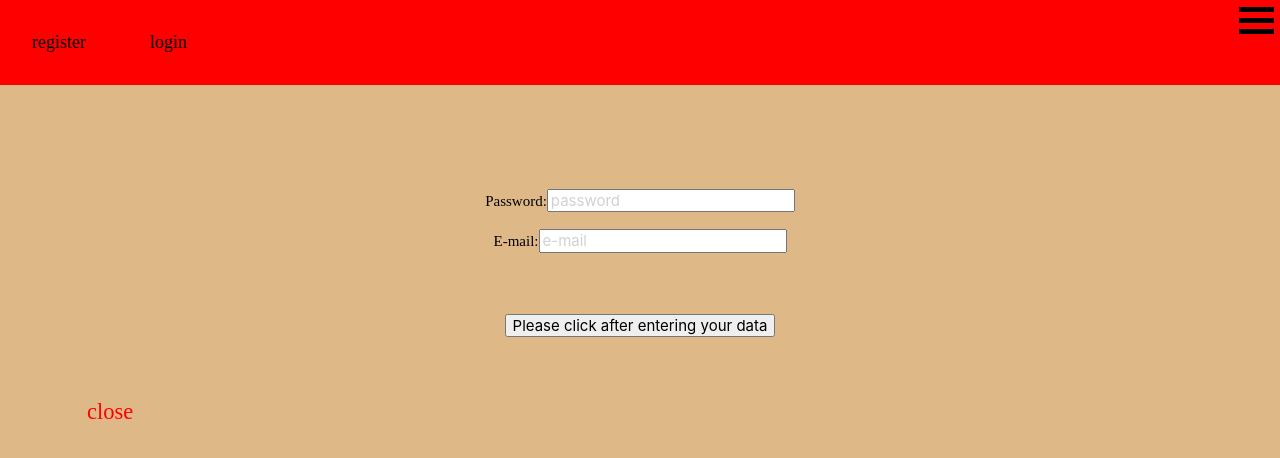
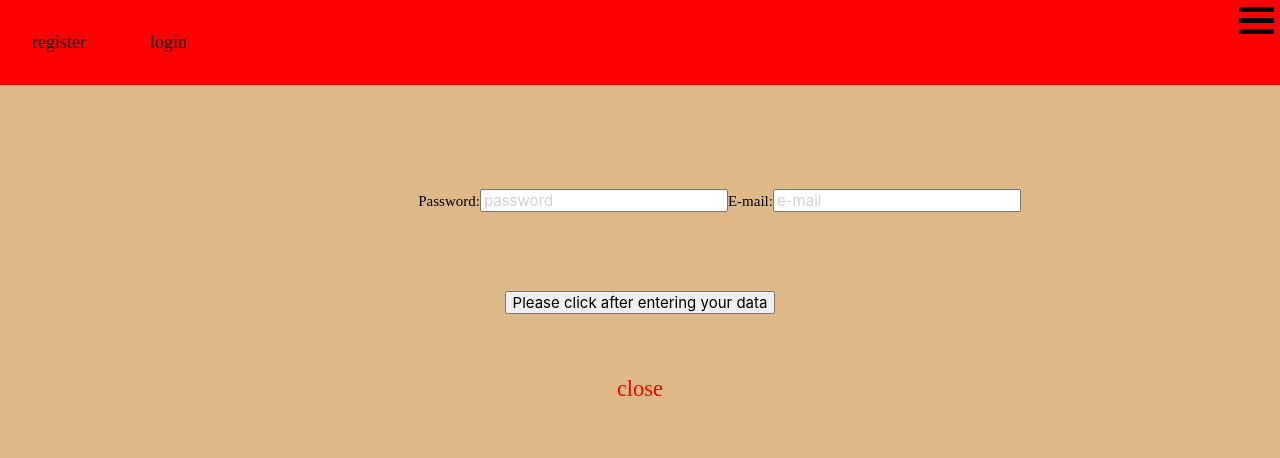
Before and after one commit to Daanruijter/deployMyTineraryApp, a React (Create React App) app in the folder client/: page /Create-account in a window 1280 px wide. Both pictures are taken after a click on the element "login". Shown: the top 458 px of the page. Built offline with nearby package versions, Linux system fonts and the light colour scheme; no server answers.

Commit message:
when user clicks close on register div or login div, in the state the open status gets set to false to be sure that when a user clicks on the button to open one of the divs it indeed gets opened again

```diff
--- a/client/src/CSS/CreateAccount.css
+++ b/client/src/CSS/CreateAccount.css
@@ -1,6 +1,15 @@
+.register-form-flexer {
+
+    display: flex;
+    flex-wrap: wrap;
+    justify-content: flex-end;
+    margin-right: 19%;
+
+}
+
 .user-registration-form {
     padding: 2%;
-    /* background-color:red; */
+
 
 }
 
@@ -8,6 +17,7 @@
 
 .user-registration-form {
     background-color: burlywood;
+    height: 100vh;
 
 }
 
@@ -40,6 +50,7 @@
     font-size: 150%;
     color: red;
     padding: 5%;
+    text-align: center;
 }
 
 .submitbutton {
--- a/client/src/CSS/Login.css
+++ b/client/src/CSS/Login.css
@@ -9,6 +9,7 @@
     background-color: burlywood;
 
 }
+
 
 .user-loginform label {
     display: inline-block;
@@ -30,6 +31,7 @@
     font-size: 150%;
     color: red;
     padding: 5%;
+    text-align: center;
 }
 
 .login-alert {
@@ -40,3 +42,10 @@
     padding-bottom: 7%;
     padding-top: 5%;
 }
+
+.form-flexer {
+    display: flex;
+    flex-wrap: wrap;
+    justify-content: flex-end;
+    margin-right: 19%;
+}
--- a/client/src/Components/CreateAccount.js
+++ b/client/src/Components/CreateAccount.js
@@ -16,7 +16,7 @@ class CreateAccount extends Component {
       lastName: "",
       password: "",
       email: "",
-      picture: ""
+      picture: "",
     };
 
     this.handleChange = this.handleChange.bind(this);
@@ -27,14 +27,21 @@ class CreateAccount extends Component {
     isAuthenticated: PropTypes.bool,
     error: PropTypes.object.isRequired,
     register: PropTypes.func.isRequired,
-    clearErrors: PropTypes.func.isRequired
+    clearErrors: PropTypes.func.isRequired,
   };
 
   toggle = () => {
-    console.log(this.state);
     this.setState({
-      createaccountDivOpen: !this.state.createaccountDivOpen
+      createaccountDivOpen: !this.state.createaccountDivOpen,
     });
+    if (this.state.createaccountDivOpen) {
+      let that = this;
+      setTimeout(function () {
+        if (that.props.changeRegisterOpen !== undefined) {
+          that.props.changeRegisterOpen();
+        }
+      }, 500);
+    }
   };
 
   // componentDidMount() {
@@ -59,11 +66,11 @@ class CreateAccount extends Component {
   handleChange(e) {
     console.log(e.target.value);
     this.setState({
-      [e.target.name]: e.target.value
+      [e.target.name]: e.target.value,
     });
   }
 
-  handleSubmit = e => {
+  handleSubmit = (e) => {
     e.preventDefault();
 
     let user = this.state;
@@ -77,7 +84,7 @@ class CreateAccount extends Component {
       lastName: "",
       password: "",
       email: "",
-      picture: ""
+      picture: "",
     });
     let firstName = this.props.firstName;
     let lastName = this.props.lastName;
@@ -104,7 +111,10 @@ class CreateAccount extends Component {
             {this.state.msg ? (
               <div className="register-alert">Alert! {this.state.msg}</div>
             ) : null}
+
             <form onSubmit={this.handleSubmit}>
+              <div className="register-form-flexer">
+                <div>
                   <label>
                     First name:
                     <input
@@ -112,9 +122,11 @@ class CreateAccount extends Component {
                       placeholder="first name"
                       type="text"
                       value={this.state.firstName}
-                  onChange={e => this.handleChange(e)}
+                      onChange={(e) => this.handleChange(e)}
                     />
                   </label>
+                </div>
+                <div>
                   <label>
                     <br />
                     Last name:
@@ -123,9 +135,11 @@ class CreateAccount extends Component {
                       placeholder="last name"
                       type="text"
                       value={this.state.lastName}
-                  onChange={e => this.handleChange(e)}
+                      onChange={(e) => this.handleChange(e)}
                     />
                   </label>
+                </div>
+                <div>
                   <label>
                     <br />
                     Password:
@@ -134,9 +148,11 @@ class CreateAccount extends Component {
                       placeholder="password"
                       type="password"
                       value={this.state.password}
-                  onChange={e => this.handleChange(e)}
+                      onChange={(e) => this.handleChange(e)}
                     />
                   </label>
+                </div>
+                <div>
                   <label>
                     <br />
                     E-mail:
@@ -145,9 +161,11 @@ class CreateAccount extends Component {
                       placeholder="e-mail"
                       type="text"
                       value={this.state.email}
-                  onChange={e => this.handleChange(e)}
+                      onChange={(e) => this.handleChange(e)}
                     />
                   </label>
+                </div>
+                <div>
                   <label>
                     <br />
                     Picture:
@@ -156,18 +174,22 @@ class CreateAccount extends Component {
                       placeholder="picture"
                       type="text"
                       value={this.state.picture}
-                  onChange={e => this.handleChange(e)}
+                      onChange={(e) => this.handleChange(e)}
                     />
                   </label>
+                </div>
                 <br />
+
                 <div className="submitbutton">
                   <input
-                  onClick={e => this.handleSubmit(e)}
+                    onClick={(e) => this.handleSubmit(e)}
                     type="submit"
                     value="Please click after entering your data"
                   />
                 </div>
+              </div>
             </form>
+
             <div onClick={this.toggle} className="close-register-field">
               close
             </div>
@@ -178,11 +200,11 @@ class CreateAccount extends Component {
   }
 }
 
-const mapStateToProps = state => {
+const mapStateToProps = (state) => {
   return {
     state: state,
     isAuthenticated: state.auth.isAuthenticated,
-    error: state.error
+    error: state.error,
   };
 };
 
--- a/client/src/Components/HamburgerMenu.js
+++ b/client/src/Components/HamburgerMenu.js
@@ -17,7 +17,8 @@ import { fetchFavourites } from "../store/actions/favouriteActions";
 
 class HamburgerMenu extends Component {
   state = {
-    loginOpen: false
+    loginOpen: false,
+    registerOpen: false,
   };
 
   showUsername() {
@@ -71,9 +72,14 @@ class HamburgerMenu extends Component {
     // if (this.state.registerOpen !== true) {
     this.setState({
       loginOpen: !this.state.loginOpen,
-      registerOpen: false
+      registerOpen: false,
     });
     // }
+  };
+
+  changeRegisterOpen = () => {
+    console.log("registeropen");
+    this.setState({ registerOpen: false });
   };
 
   changeLoginOpen = () => {
@@ -85,7 +91,7 @@ class HamburgerMenu extends Component {
     // if (this.state.loginOpen !== true) {
     this.setState({
       registerOpen: !this.state.registerOpen,
-      loginOpen: false
+      loginOpen: false,
     });
     // }
   };
@@ -147,7 +153,7 @@ class HamburgerMenu extends Component {
             {!localStorage.getItem("token") ? (
               <div>
                 {this.state.loginOpen ? (
-                  <Login loginOpen={this.changeLoginOpen}></Login>
+                  <Login changeLoginOpen={this.changeLoginOpen}></Login>
                 ) : null}
               </div>
             ) : null}
@@ -155,7 +161,9 @@ class HamburgerMenu extends Component {
             {!localStorage.getItem("token") ? (
               <div>
                 {this.state.registerOpen ? (
-                  <CreateAccount></CreateAccount>
+                  <CreateAccount
+                    changeRegisterOpen={this.changeRegisterOpen}
+                  ></CreateAccount>
                 ) : null}
               </div>
             ) : null}
@@ -166,16 +174,16 @@ class HamburgerMenu extends Component {
   }
 }
 
-const mapStateToProps = state => {
+const mapStateToProps = (state) => {
   return {
     state: state,
     isAuthenticated: state.auth.isAuthenticated,
-    error: state.error
+    error: state.error,
   };
 };
 
 export default connect(mapStateToProps, {
   fetchCurrentUser,
-  sendUserToken
+  sendUserToken,
   // fetchFavourites
 })(HamburgerMenu);
--- a/client/src/Components/Login.js
+++ b/client/src/Components/Login.js
@@ -11,8 +11,6 @@ import { sendUserToken } from "../store/actions/authActions";
 import { fetchFavouritesPage } from "../store/actions/favouriteActions";
 import { Redirect } from "react-router-dom";
 
-import Landing from "./Landing";
-
 class Login extends Component {
   constructor(props) {
     super(props);
@@ -20,7 +18,7 @@ class Login extends Component {
       password: "",
       email: "",
       loginDivOpen: true,
-      redirect: null
+      redirect: null,
     };
 
     this.handleChange = this.handleChange.bind(this);
@@ -31,24 +29,23 @@ class Login extends Component {
     isAuthenticated: PropTypes.bool,
     error: PropTypes.object.isRequired,
     login: PropTypes.func.isRequired,
-    clearErrors: PropTypes.func.isRequired
+    clearErrors: PropTypes.func.isRequired,
   };
 
   toggle = () => {
-    console.log(this.state);
     this.setState({
-      loginDivOpen: !this.state.loginDivOpen
+      loginDivOpen: !this.state.loginDivOpen,
     });
 
     if (this.state.loginDivOpen) {
-      console.log("werkt");
-      console.log(this.state.redirect);
       this.setState({ redirect: "/" });
 
       let that = this;
-      setTimeout(function() {
-        that.props.loginOpen();
-      }, 1000);
+      setTimeout(function () {
+        if (that.props.changeLoginOpen !== undefined) {
+          that.props.changeLoginOpen();
+        }
+      }, 500);
     }
   };
   componentDidMount() {
@@ -73,11 +70,11 @@ class Login extends Component {
 
   handleChange(e) {
     this.setState({
-      [e.target.name]: e.target.value
+      [e.target.name]: e.target.value,
     });
   }
 
-  handleSubmit = async e => {
+  handleSubmit = async (e) => {
     e.preventDefault();
 
     let user = this.state;
@@ -89,7 +86,7 @@ class Login extends Component {
       [e.target.name]: e.target.value,
 
       password: "",
-      email: ""
+      email: "",
     });
 
     let password = this.props.password;
@@ -114,7 +111,10 @@ class Login extends Component {
             {this.state.msg ? (
               <div className="login-alert">Alert! {this.state.msg}</div>
             ) : null}
+
             <form onSubmit={this.handleSubmit}>
+              <div className="form-flexer">
+                <div className="form-password">
                   <label>
                     <br />
                     Password:
@@ -123,9 +123,11 @@ class Login extends Component {
                       placeholder="password"
                       type="password"
                       value={this.state.password}
-                  onChange={e => this.handleChange(e)}
+                      onChange={(e) => this.handleChange(e)}
                     />
                   </label>
+                </div>
+                <div className="form-email">
                   <label>
                     <br />
                     E-mail:
@@ -134,18 +136,21 @@ class Login extends Component {
                       placeholder="e-mail"
                       type="text"
                       value={this.state.email}
-                  onChange={e => this.handleChange(e)}
+                      onChange={(e) => this.handleChange(e)}
                     />
                   </label>
+                </div>
+              </div>
               <br />
               <div className="submitbutton">
                 <input
-                  onClick={e => this.handleSubmit(e)}
+                  onClick={(e) => this.handleSubmit(e)}
                   type="submit"
                   value="Please click after entering your data"
                 />
               </div>
             </form>
+
             <div className="close-login-field" onClick={this.toggle}>
               close
             </div>
@@ -156,11 +161,11 @@ class Login extends Component {
   }
 }
 
-const mapStateToProps = state => {
+const mapStateToProps = (state) => {
   return {
     state: state,
     isAuthenticated: state.auth.isAuthenticated,
-    error: state.error
+    error: state.error,
   };
 };
 
@@ -169,5 +174,5 @@ export default connect(mapStateToProps, {
   fetchCurrentUser,
   sendUserToken,
   clearErrors,
-  fetchFavouritesPage
+  fetchFavouritesPage,
 })(Login);
```
Lines whose indentation alone changed are shown as unchanged.
